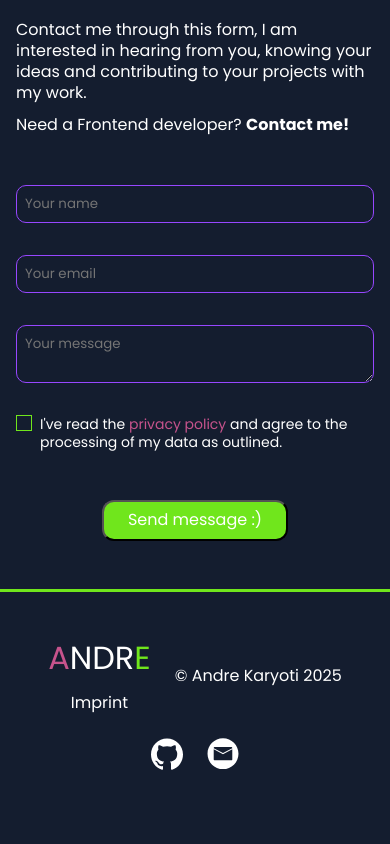
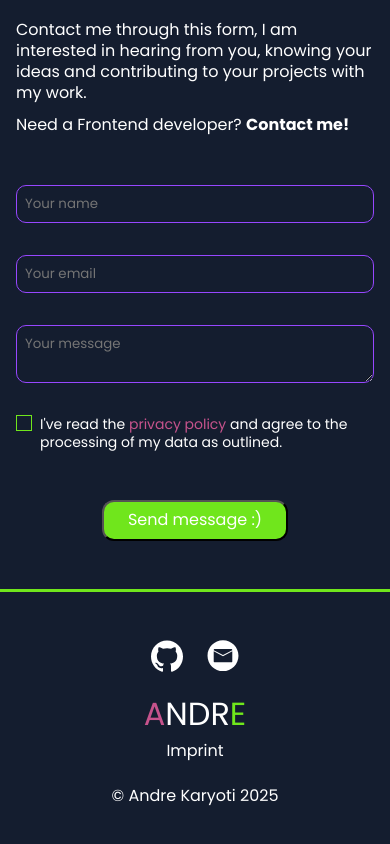
Before and after one commit to Zmoorgekaffi/portfolio, an Angular app: page / in a window 390 px wide. Shown: the part 6847-7691 px from the top of the page. Before the commit the page ends 7665 px from the top, so only its background shows below. Built offline with nearby package versions, Linux system fonts and the light colour scheme.

Commit message:
added footer to impressum | changed footer responsiveness

```diff
--- a/src/app/app.component.ts
+++ b/src/app/app.component.ts
@@ -8,7 +8,7 @@ import { HeaderComponent } from './components/header/header.component';
 @Component({
   selector: 'app-root',
   standalone: true,
-  imports: [CommonModule, RouterOutlet, HeaderComponent],
+  imports: [CommonModule, RouterOutlet, HeaderComponent,],
   templateUrl: './app.component.html',
   styleUrl: './app.component.scss'
 })
--- a/src/app/components/footer/footer.component.html
+++ b/src/app/components/footer/footer.component.html
@@ -1,17 +1,17 @@
 <section class="section-wrap site-padding">
     <div class="footer-content-wrap w100  flex-wrap-wrap d-flex">
-        <div (click)="ScrollToElementId('main')" class="logo d-flex">
+        <div (click)="ScrollToElementId('main')" class="logo d-flex order2">
             <span class="font32 d-flex column gap">
                 <div><span class="color-purple">A</span>NDR<span class="color-green">E</span></div>
                 <a class="impressum_link font16" href="/imprint">Imprint</a>
             </span>
         </div>
 
-        <div class="font23 weight400">
+        <div class="font23 weight400 order3">
             <p>© Andre Karyoti 2025</p>
         </div>
 
-        <div class="sm-wrap">
+        <div class="sm-wrap order1">
             <a href="https://github.com/Zmoorgekaffi/" target="_blank" class="sm-icon-wrap">
                 <svg width="100%" height="100%" viewBox="0 0 30 30" fill="none" xmlns="http://www.w3.org/2000/svg">
                     <path
--- a/src/app/components/footer/footer.component.scss
+++ b/src/app/components/footer/footer.component.scss
@@ -54,6 +54,27 @@ section {
     .sm-wrap {
         gap: 1.5rem;
     }
+
+    .footer-content-wrap {
+        flex-direction: column;
+        gap: 2rem;
+    }
+
+    .gap {
+        gap: 0.5rem;
+    }
+
+    .order1 {
+        order: 1;
+    }
+
+    .order2 {
+        order: 2;
+    }
+
+    .order3 {
+        order: 3;
+    }
 }
 
 @media (max-width: 540px) {
--- a/src/app/components/impressum/impressum.component.html
+++ b/src/app/components/impressum/impressum.component.html
@@ -92,4 +92,5 @@
             </div>
         </div>
     </div>
+    <app-footer class="w100"></app-footer>
 </section>
--- a/src/app/components/impressum/impressum.component.ts
+++ b/src/app/components/impressum/impressum.component.ts
@@ -1,9 +1,10 @@
 import { Component } from '@angular/core';
+import { FooterComponent } from '../footer/footer.component';
 
 @Component({
   selector: 'app-impressum',
   standalone: true,
-  imports: [],
+  imports: [FooterComponent],
   templateUrl: './impressum.component.html',
   styleUrl: './impressum.component.scss'
 })
--- a/src/app/components/maincontent/maincontent.component.ts
+++ b/src/app/components/maincontent/maincontent.component.ts
@@ -5,8 +5,8 @@ import { SkillsComponent } from '../skills/skills.component';
 import { ScreenshotsWrapComponent } from '../screenshots-wrap/screenshots-wrap.component';
 import { AtfComponent } from '../atf/atf.component';
 import { ContactComponent } from '../contact/contact.component';
+import { WindowsizeService } from '../../services/windowsize.service';
 import { FooterComponent } from '../footer/footer.component';
-import { WindowsizeService } from '../../services/windowsize.service';
 
 @Component({
   selector: 'app-maincontent',
```
Also changed, not shown: src/app/app.component.html (line endings or trailing spaces).
